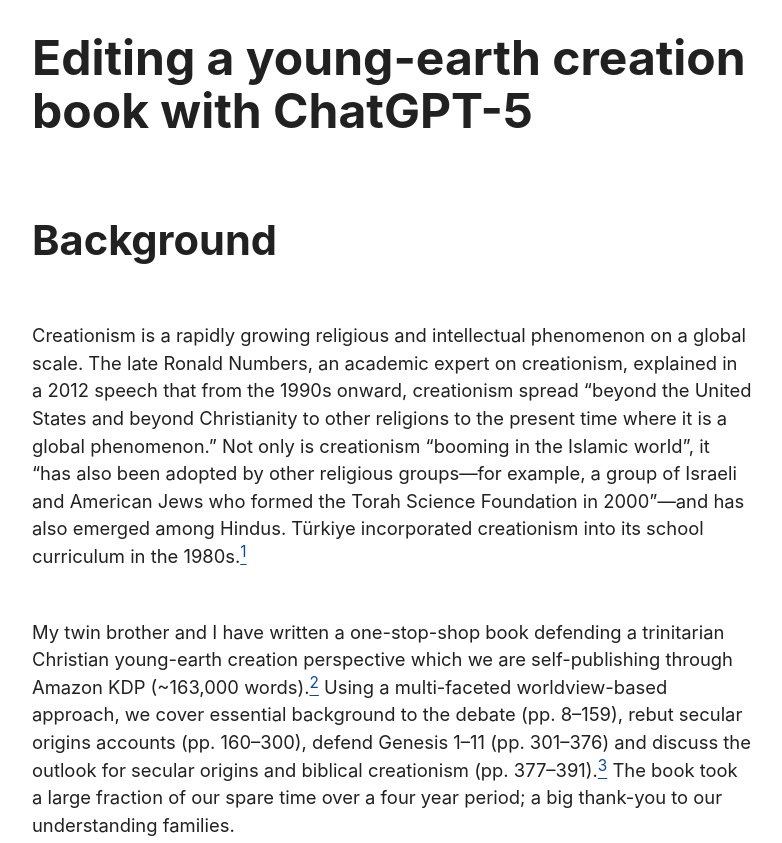
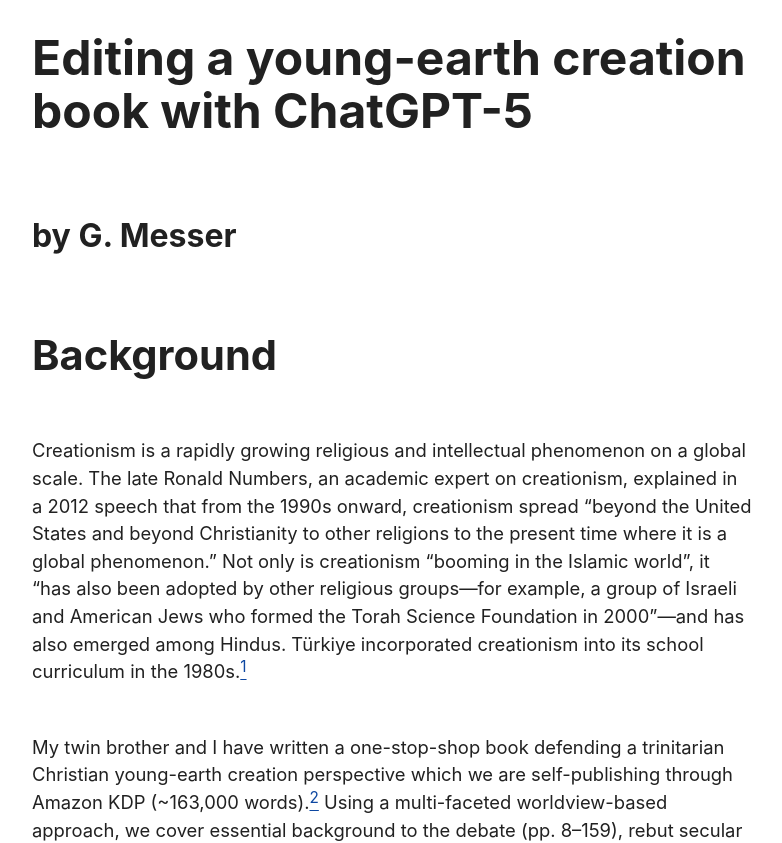
Before and after one commit to geoff1111/geoff1111.github.io, a plain HTML site: page index.html in a window 1280 px wide. Shown: the top 843 px of the page, without its empty margins (248-1030 px from the left). Drawn offline with Linux system fonts and the light colour scheme.

Commit message:
Update index.html

```diff
--- a/index.html
+++ b/index.html
@@ -804,6 +804,7 @@ div.notice p:last-of-type {
 <body>
 <h1 id="editing-a-young-earth-creation-book-with-chatgpt-5">Editing a
 young-earth creation book with ChatGPT-5</h1>
+	<h3>by G. Messer</h3>
 <h2 id="background">Background</h2>
 <p>Creationism is a rapidly growing religious and intellectual
 phenomenon on a global scale. The late Ronald Numbers, an academic
```
